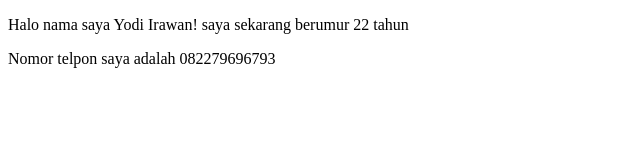
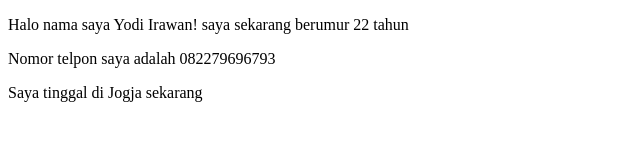
Before and after one commit to irawanyodi/latihan-laravel, a plain HTML site: page index.html in a window 1280 px wide. Shown: the whole page, without its empty margins (0-640 px from the left). Drawn offline with Linux system fonts and the light colour scheme.

Commit message:
Menambahkan tempat tinggal

```diff
--- a/index.html
+++ b/index.html
@@ -11,6 +11,7 @@
 <body>
     <p>Halo nama saya Yodi Irawan! saya sekarang berumur 22 tahun</p>
     <p>Nomor telpon saya adalah 082279696793</p>
+    <p>Saya tinggal di Jogja sekarang</p>
 </body>
 
 </html>
```
